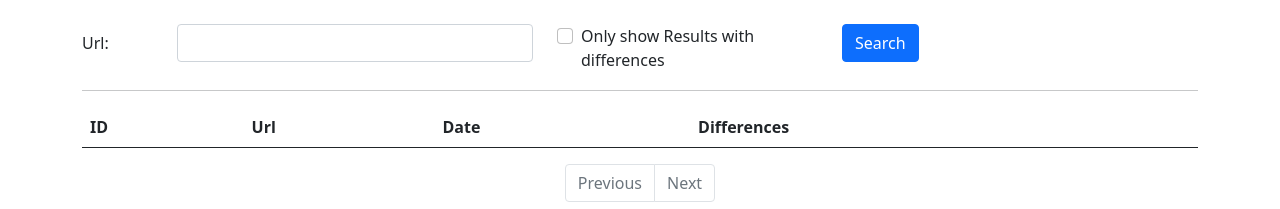
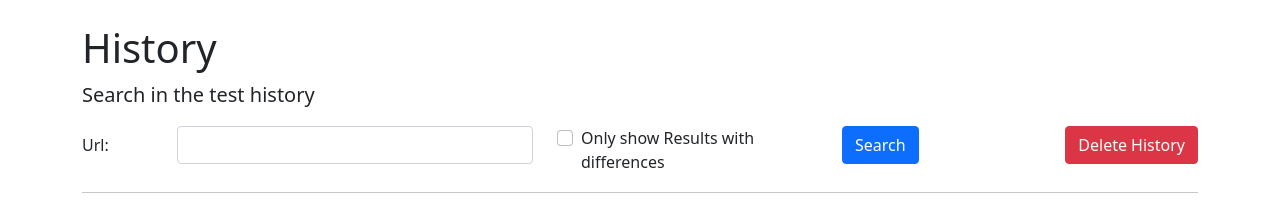
Before and after one commit to Philesiv/XSLeaker, a Node server app: page /history in a window 1280 px wide. Shown: the part 56-265 px from the top of the page. Run offline with Node 20, Linux system fonts and the light colour scheme; data comes from the database, SQL or seed files in the repository; data that the repository does not hold is empty; some libraries are stand-ins or nearby versions.

Commit message:
delete history, etc

```diff
--- a/extension/src/js/options.js
+++ b/extension/src/js/options.js
@@ -13,7 +13,7 @@ function save_options() {
     });
 }
 
-function restore_options(){
+function restore_options() {
     chrome.storage.local.get({
         webSocketServer: 'ws://localhost:3030'
     }, (items) => {
--- a/server/db/init.sql
+++ b/server/db/init.sql
@@ -1,6 +1,4 @@
 PRAGMA foreign_keys = ON;
-DROP TABLE IF EXISTS states;
-DROP TABLE IF EXISTS tests;
 
 CREATE TABLE IF NOT EXISTS tests (
     id INTEGER PRIMARY KEY,
--- a/server/package.json
+++ b/server/package.json
@@ -2,7 +2,7 @@
   "name": "xs-server",
   "version": "0.0.1",
   "description": "nodejs server for the xs-extension",
-  "main": "index.js",
+  "main": "start.js",
   "scripts": {
     "start": "node start.js",
     "watch": "nodemon ./start.js"
--- /dev/null
+++ b/server/public/js/history.js
@@ -0,0 +1,16 @@
+const modal = document.getElementById('testModal');
+modal.addEventListener('show.bs.modal', (event) => {
+  const row = event.relatedTarget;
+  const rowid = parseInt(row.getAttribute('data-bs-id'));
+  const modalbody = modal.getElementsByClassName('modal-body')[0];
+  console.log(Number.isNaN(rowid));
+  if (Number.isNaN(rowid)) {
+    modalbody.innerHTML = 'ID is not valide';
+  } else {
+    fetch(`/history/get/${rowid}`)
+      .then((response) => response.text())
+      .then((body) => {
+        modalbody.innerHTML = body;
+      });
+  }
+});
--- a/server/routes/index.js
+++ b/server/routes/index.js
@@ -43,7 +43,9 @@ router.get('/history', (req, res) => {
   });
 });
 
-router.get('/history/:testid', (req, res) => {
+
+
+router.get('/history/get/:testid', (req, res) => {
   dbManager.getStates(req.params.testid, (rows) => {
     for (let index = 0, len = rows.length; index < len; index++) {
       rows[index].ids = JSON.parse(rows[index].ids);
@@ -54,4 +56,10 @@ router.get('/history/:testid', (req, res) => {
   });
 });
 
+router.get('/history/delete', (req, res) => {
+  dbManager.clearHistory(() => {
+    res.redirect('/history');
+  });
+});
+
 module.exports = router;
--- a/server/utils/db-manager.js
+++ b/server/utils/db-manager.js
@@ -16,65 +16,6 @@ db.serialize(() => {
   // read init file:
   const initSql = fs.readFileSync('./db/init.sql').toString();
   db.exec(initSql);
-  // fill database with dummy data
-  /*db.run(`INSERT INTO tests (url, differences)
-            VALUES  ("test.org", 5),
-                    ("google.com", 2),
-                    ("noxsleak.de", 0),
-                    ("test.org", 5),
-                    ("test.org", 5),
-                    ("test.org", 5),
-                    ("test.org", 5),
-                    ("test.org", 5),
-                    ("test.org", 5),
-                    ("test.org", 5),
-                    ("test.org", 5),
-                    ("test.org", 5),
-                    ("test.org", 5),
-                    ("test.org", 5),
-                    ("test.org", 5),
-                    ("test.org", 5),
-                    ("test.org", 5),
-                    ("test.org", 5),
-                    ("test.org", 5),
-                    ("test.org", 5),
-                    ("test.org", 5),
-                    ("test.org", 5),
-                    ("test.org", 5),
-                    ("test.org", 5),
-                    ("test.org", 5),
-                    ("test2.org", 5),
-                    ("test2.org", 5),
-                    ("test2.org", 5),
-                    ("test2.org", 5)`)
-    .all('SELECT * FROM tests', (err, rows) => {
-      if (err) {
-        throw err;
-      }
-      console.log(rows);
-    });
-  db.run(`INSERT INTO states (test_id, state_name, url, iframes, http_status_code, redirects, websockets,
-                                content_length, x_frame_options, x_content_type_options, corp, coop, csp, content_disposition, ids)
-            VALUES  (1, "state 1", "test.org", 3, 200, 0, 0, 2100, null, null, null, null, null, null, "[]"),
-                    (1, "state 1", "test.org#test", 5, 201, 2, 0, 2100, null, null, null, null, null, null, "[]"),
-                    (1, "state 1","test.org", 3, 200, 0, 0, 2100, null, null, null, null, null, null, "[]"),
-                    (2, "state 1","test.org", 3, 200, 0, 0, 2100, null, null, null, null, null, null, "[]"),
-                    (2, "state 1","test.org", 3, 200, 0, 0, 2100, null, null, null, null, null, null, "[]"),
-                    (2, "state 1","test.org", 3, 200, 0, 0, 2100, null, null, null, null, null, null, "[]"),
-                    (3, "state 1","test.org", 3, 200, 0, 0, 2100, null, null, null, null, null, null, "[]"),
-                    (3, "state 1","test.org", 3, 200, 0, 0, 2100, null, null, null, null, null, null, "[]"),
-                    (3, "state 1","test.org", 3, 200, 0, 0, 2100, null, null, null, null, null, null, "[]"),
-                    (3, "state 1","test.org", 3, 200, 0, 0, 2100, null, null, null, null, null, null, "[]"),
-                    (3, "state 1","test.org", 3, 200, 0, 0, 2100, null, null, null, null, null, null, "[]")
-
-            `)
-    .all('SELECT * FROM states', (err, rows) => {
-      if (err) {
-        throw err;
-      }
-      console.log(rows);
-    });
-    */
 });
 
 // ToDo: statement maybe needs escaping for url because it could contain % or underscores
@@ -197,6 +138,19 @@ function updateDifferences(differencesCount, activeTestID) {
   });
 }
 
+function clearHistory(callback) {
+  // backup db
+  fs.copyFile('./db/results.db', './db/results.db.bak', (err) => {
+    if (err) throw err;
+    // delete all data from db
+    db.serialize(() => {
+      const sql = "DELETE FROM states; DELETE FROM tests;";
+      db.exec(sql, callback);
+    });
+  });
+
+}
+
 // Cleanup on exit
 process.on('SIGINT', () => {
   db.close((err) => {
@@ -209,6 +163,8 @@ process.on('SIGINT', () => {
   });
 });
 
+
+
 module.exports = {
   getTests,
   createTest,
@@ -216,4 +172,5 @@ module.exports = {
   setState,
   updateDifferences,
   getTestCount,
+  clearHistory,
 };
--- a/server/views/automation.pug
+++ b/server/views/automation.pug
@@ -11,11 +11,11 @@ block content
           #{alert}
         button.btn-close(type='button' data-bs-dismiss='alert' aria-label='Close')
     h1 Automation
-    p.lead Here you can upload a txt-file which contains a url per line.
+    p.lead Upload a txt-file which contains a url per line.
     .mb-3
       form(enctype='multipart/form-data', method='post',  id='uploadForm' )
         .mb-3
-          label.form-label(for='formFile') Upload Url-file
+          //label.form-label(for='formFile') Upload Url-file
           input#formFile.form-control(type='file' name="urlfile", required)
         input.btn.btn-primary(type='submit' value='Upload')
     h3 Url List
@@ -25,7 +25,7 @@ block content
 
     hr
     h2 Automation control
-    p Start automatic url calling and see the progress
+    p Start automatic url calling and testing
     .progress.position-relative.mb-4(style="height: 20px;")
       .progress-bar#progress(role='progressbar' style='width: 0%' aria-valuenow='60' aria-valuemin='0' aria-valuemax='100')
       .justify-content-center.d-flex.position-absolute.w-100#progressText Start Test
--- a/server/views/history.pug
+++ b/server/views/history.pug
@@ -3,6 +3,8 @@ extends layout
 
 block content
     .container.mt-4
+        h1 History
+        p.lead Search in the test history
         form.mb-3
           .row.mb-2
             label.col-sm-1.col-form-label(for='urlfilter') Url:
@@ -15,6 +17,9 @@ block content
                   | Only show Results with differences
             .col-sm-2
                 button.btn.btn-primary(type='submit') Search
+            .col-sm-2.float-end
+                button.btn.btn-danger.float-end(type='button' data-bs-toggle='modal' data-bs-target='#deleteModal') Delete History
+
         hr
         table.table
           thead
@@ -41,8 +46,6 @@ block content
               li.page-item(class={'disabled': page >= pages})
                   a.page-link(href='#') Next
 
-
-    // Modal
     #testModal.modal.fade(tabindex='-1' aria-labelledby='exampleModalLabel' aria-hidden='true')
         .modal-dialog.modal-xl.modal-dialog-scrollable
             .modal-content
@@ -51,26 +54,17 @@ block content
                     button.btn-close(type='button' data-bs-dismiss='modal' aria-label='Close')
                 .modal-body
                     | ...
-                //.modal-footer
-                    //button.btn.btn-secondary(type='button' data-bs-dismiss='modal') Close
-                    //button.btn.btn-primary(type='button') Save changes
 
-    script.
-        var modal = document.getElementById('testModal');
-        modal.addEventListener('show.bs.modal', function (event) {
-          var row = event.relatedTarget;
-          var rowid = parseInt(row.getAttribute('data-bs-id'));
-          var modalbody = modal.getElementsByClassName('modal-body')[0];
-          console.log(Number.isNaN(rowid));
-          if(Number.isNaN(rowid)){
-            modalbody.innerHTML = "ID is not valide"
-          }else{
-          fetch('/history/'+ rowid)
-            .then(function(response) {
-              return response.text();
-            })
-            .then(function(body) {
-              modalbody.innerHTML = body;
-            });
-          }
-        });
+    #deleteModal.modal.fade(tabindex='-1' aria-labelledby='exampleModalLabel' aria-hidden='true')
+      .modal-dialog
+        .modal-content
+          .modal-header
+            h5#exampleModalLabel.modal-title Delete History
+            button.btn-close(type='button' data-bs-dismiss='modal' aria-label='Close')
+          .modal-body
+            | Do you really want to delete the test history?
+          .modal-footer
+            button.btn.btn-secondary(type='button' data-bs-dismiss='modal') Dismiss
+            button.btn.btn-danger(type='button' onclick="location.href= '/history/delete'") DELETE
+
+    script(src="/js/history.js")
--- a/server/views/results.pug
+++ b/server/views/results.pug
@@ -3,6 +3,8 @@ extends layout
 
 block content
 	.container
+		h1 Current Test
+		p.lead Results of the last Test
 		.table-responsive
 			table.table
 				thead
```
Also changed, not shown: 1 other file.
